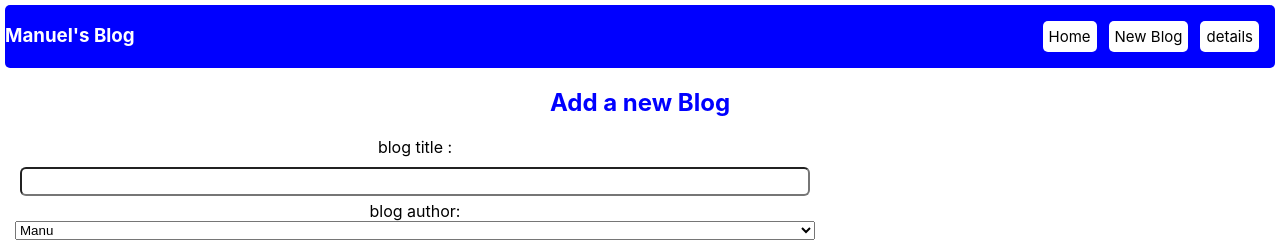
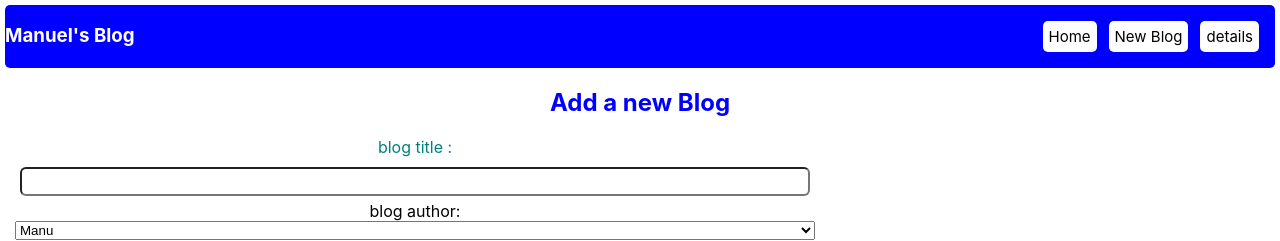
Before and after one commit to emmanuelwangila/manu-blog, a React (Create React App) app: page /new-blog in a window 1280 px wide. Shown: the top 241 px of the page. Built offline with nearby package versions, Linux system fonts and the light colour scheme.

Commit message:
refactors blogs

```diff
--- a/src/Create.jsx
+++ b/src/Create.jsx
@@ -35,7 +35,9 @@ const Create = () => {
             maxWidth: "800px",
           }}
         >
-          <label style={{ margin: "3px", padding: "2px " }}>blog title :</label>
+          <label style={{ margin: "3px", padding: "2px ", color: "teal" }}>
+            blog title :
+          </label>
           <input
             style={{
               width: "full",
```
